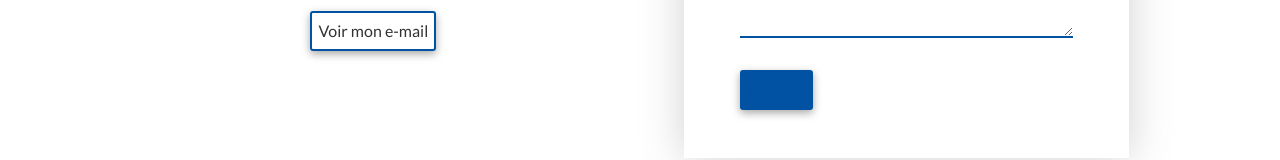
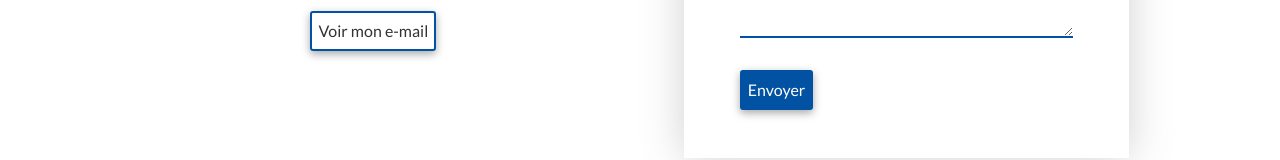
Before and after one commit to NicolasD09/portfolio, a Nuxt app: page /contact in a window 1280 px wide. Shown: the part 574-734 px from the top of the page. Built offline with nearby package versions, Linux system fonts and the light colour scheme; what v-hotkey would draw is missing.

Commit message:
fix button light theme

```diff
--- a/components/Contact/ContactForm.vue
+++ b/components/Contact/ContactForm.vue
@@ -87,8 +87,11 @@
               class="mt-8"
               disabled
               title="Le formulaire n'est pas encore fonctionnel"
-              >Envoyer</Button
             >
+              <span>
+                Envoyer
+              </span>
+            </Button>
           </div>
         </form>
       </div>
```
